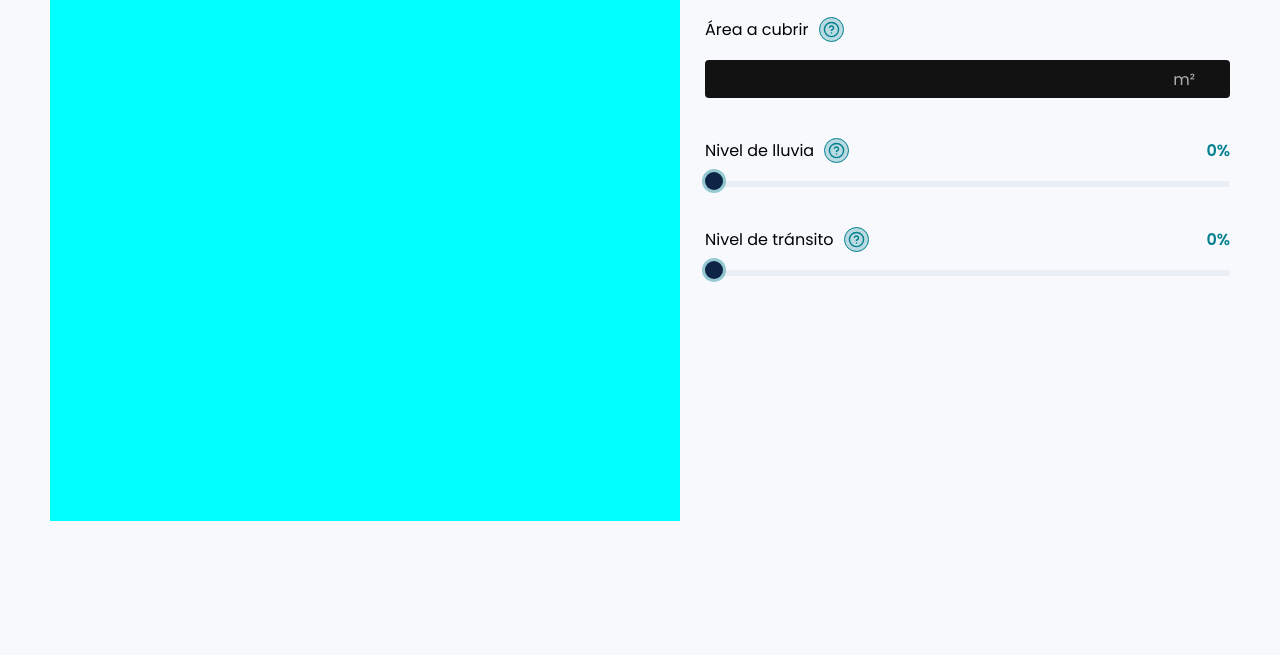
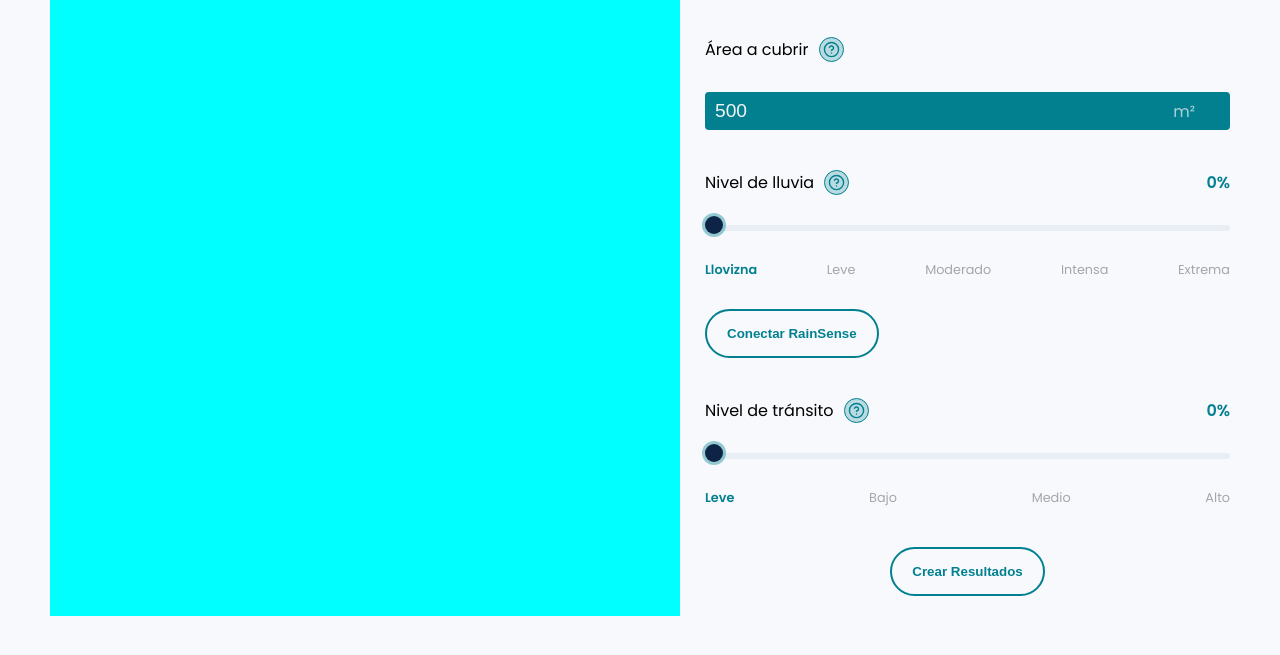
Before and after one commit to Cesarin1728/HardoquinConnectWeb, a plain HTML site: page Frontend/Pages/datosSimulacion.html in a window 1280 px wide. Shown: the part 229-884 px from the top of the page. Before the commit the page ends 800 px from the top, so only its background shows below. Drawn offline with nearby package versions, Linux system fonts and the light colour scheme.

Commit message:
Agregando más cositas a lo de pedir datos de simulación. Ya se agrego el boton para el embebido con su respectivo event Listener para el click

```diff
--- a/Frontend/CSS/components.css
+++ b/Frontend/CSS/components.css
@@ -620,3 +620,25 @@
 }
 
 /* -------- REUTILIZABLE ENDS ---------- */
+
+/* -------- REUTILIZABLE ENDS ---------- */
+
+.btn--primary {
+    background-color: transparent;
+    color: rgb(var(--color-acento-azul));
+    font-weight: bold;
+    max-width: 200px;
+    text-align: center;
+    outline: none;
+    border: 2px solid rgb(var(--color-acento-azul));
+    padding-block: 15px;
+    padding-inline: 20px;
+    border-radius: 25px;
+    transition: background-color 0.2s, color 0.2s;
+}
+
+.btn--primary:hover {
+    background-color: rgb(var(--color-acento-azul));
+    color: rgb(var(--color-blanco));
+}
+/* -------- REUTILIZABLE ENDS ---------- */
--- a/Frontend/CSS/datosSimulacion.css
+++ b/Frontend/CSS/datosSimulacion.css
@@ -22,12 +22,13 @@ main.section {
     display: flex;
     flex-direction: column;
     justify-content: center;
-
-    gap: 20px;
+    height: 100%;
+    gap: 40px;
 }
 
 .request-data__form {
     display: flex;
+    flex-grow: 1;
     flex-direction: column;
     gap: 40px;
 }
@@ -51,7 +52,7 @@ main.section {
 .request-data__field {
     display: flex;
     flex-direction: column;
-    gap: 18px;
+    gap: 30px;
 }
 
 .request-data__label-group {
@@ -90,6 +91,7 @@ main.section {
 
 .request-data__field input[type="number"] {
     color-scheme: dark;
+    background-color: rgb(var(--color-acento-azul));
     border: none;
     border-radius: 4px;
     outline: none;
@@ -101,6 +103,7 @@ main.section {
 
 .request-data__field input[type="range"] {
     -webkit-appearance: none;
+    appearance: none;
     width: 100%;
     height: 6px;
     background: transparent;
@@ -126,6 +129,11 @@ main.section {
     margin-top: -6px;
     position: relative;
     z-index: 2;
+    transition: transform 0.2s;
+}
+
+.request-data__field input[type="range"]:hover::-webkit-slider-thumb {
+    transform: scale(1.2);
 }
 
 /* FIREFOX */
@@ -141,6 +149,11 @@ main.section {
     background: rgb(var(--color-acento-azul));
     border-radius: 50%;
     border: none;
+    transition: transform 0.2s;
+}
+
+.request-data__field input[type="range"]:hover::-moz-range-thumb {
+    transform: scale(1.2);
 }
 
 .request-data__help {
@@ -149,6 +162,7 @@ main.section {
 
 .request-data__tooltip {
     position: absolute;
+    z-index: -1;
     opacity: 0;
     top: 50%;
     left: 100%;
@@ -184,3 +198,28 @@ main.section {
     opacity: 1;
     z-index: 3;
 }
+
+.request-data__range_help {
+    display: flex;
+    justify-content: space-between;
+}
+
+.request-data__range_help-value {
+    color: color-mix(in srgb, rgb(var(--color-fondo-oscuro)) 70%, #000 30%);
+    font-size: 0.8rem;
+    font-weight: 400;
+    transition: color 0.1s;
+}
+
+.request-data__range_help-value--active {
+    color: rgb(var(--color-acento-azul));
+    font-weight: bold;
+}
+
+.request-data__btn--submit {
+    align-self: center;
+}
+
+.request-data__btn--rain-sense {
+    align-self: start;
+}
--- a/Frontend/Js/main-datosSimulacion.js
+++ b/Frontend/Js/main-datosSimulacion.js
@@ -2,6 +2,57 @@ import { initNavbar } from "./navbar.js";
 import { activeTab } from "./navbar.js";
 
 const ranges = document.querySelectorAll('input[type="range"]');
+const rainLevels = [
+    {
+        min: 0,
+        max: 10,
+        label: 'llovizna'
+    },
+    {
+        min: 11,
+        max: 35,
+        label: 'leve'
+    },
+    {
+        min: 36,
+        max: 60,
+        label: 'moderado'
+    },
+    {
+        min: 61,
+        max: 85,
+        label: 'intensa'
+    },
+    {
+        min: 86,
+        max: 100,
+        label: 'extrema'
+    }
+];
+
+const transitLevels = [
+    {
+        min: 0,
+        max: 15,
+        label: 'leve'
+    },
+    {
+        min: 16,
+        max: 50,
+        label: 'bajo'
+    },
+    {
+        min: 51,
+        max: 85,
+        label: 'medio'
+    },
+    {
+        min: 86,
+        max: 100,
+        label: 'alto'
+    }
+];
+
 
 ranges.forEach(itm => {
     itm.addEventListener("input", () => {
@@ -19,7 +70,49 @@ ranges.forEach(itm => {
             )
         `;
         valueText.textContent = `${value}%`
+        const rainRange = document.getElementById('rain-level-input');
+        const transitRange = document.getElementById('transit-level-input');
+        const rainLevelTexts = document.querySelectorAll('#request-data__range-help--rain [data-level]');
+        const transitLevelTexts = document.querySelectorAll('#request-data__range-help--transit [data-level]');
+
+        const currentRainValue = rainLevels.find(level => {
+            return rainRange.value >= level.min && rainRange.value <= level.max;
+        });
+
+        const currentTransitValue = transitLevels.find(level => {
+            return transitRange.value >= level.min && transitRange.value <= level.max;
+        });
+
+        rainLevelTexts.forEach(text => {
+            text.classList.remove('request-data__range_help-value--active');
+        });
+        transitLevelTexts.forEach(text => {
+            text.classList.remove('request-data__range_help-value--active');
+        });
+
+        const activeRainText = document.querySelector(`#request-data__range-help--rain [data-level="${currentRainValue.label}"]`);
+        const activeTransitText = document.querySelector(`#request-data__range-help--transit [data-level="${currentTransitValue.label}"]`);
+
+        console.log(activeRainText);
+        console.log(currentRainValue.label);
+        activeRainText.classList.add('request-data__range_help-value--active');
+        activeTransitText.classList.add('request-data__range_help-value--active');
     });
+});
+
+const form = document.querySelector('.request-data__form');
+
+form.addEventListener('submit', (e) => {
+    e.preventDefault();
+    const formData = new FormData(form);
+    console.log(formData.get('rain-level'));
+})
+
+const btnRainSense = document.querySelector('.request-data__btn--rain-sense');
+
+btnRainSense.addEventListener('click', () => {
+    //CESAR LABURA AQUI
+    console.log('click btn rain sense');
 });
 
 document.addEventListener("DOMContentLoaded", async () =>{
--- a/Frontend/Pages/datosSimulacion.html
+++ b/Frontend/Pages/datosSimulacion.html
@@ -36,7 +36,7 @@
                         </span>
                     </div>
                     <div class="request-data__number-wrapper">
-                        <input type="number" name="area" id="area-input">
+                        <input type="number" name="area" id="area-input" value="500" step="5">
                         <span class="request-data__unit">m²</span>
                     </div>
                 </div>
@@ -52,6 +52,14 @@
                         <strong class="request-data__value">0%</strong>
                     </div>
                     <input type="range" name="rain-level" id="rain-level-input" value="0" step="5" min="0" max="100">
+                    <div class="request-data__range_help" id="request-data__range-help--rain">
+                        <strong data-level="llovizna" class="request-data__range_help-value request-data__range_help-value--active">Llovizna</strong>
+                        <strong data-level="leve" class="request-data__range_help-value">Leve</strong>
+                        <strong data-level="moderado" class="request-data__range_help-value">Moderado</strong>
+                        <strong data-level="intensa" class="request-data__range_help-value">Intensa</strong>
+                        <strong data-level="extrema" class="request-data__range_help-value">Extrema</strong>
+                    </div>
+                    <button type="button" class="btn--primary request-data__btn--rain-sense">Conectar RainSense</button>
                 </div>
                 <div class="request-data__field">
                     <div class="request-data__label-group">
@@ -65,7 +73,14 @@
                         <strong class="request-data__value">0%</strong>
                     </div>
                     <input type="range" name="transit-level" id="transit-level-input" value="0" step="5" min="0" max="100">
+                    <div class="request-data__range_help" id="request-data__range-help--transit">
+                        <strong data-level="leve" class="request-data__range_help-value request-data__range_help-value--active">Leve</strong>
+                        <strong data-level="bajo" class="request-data__range_help-value">Bajo</strong>
+                        <strong data-level="medio" class="request-data__range_help-value">Medio</strong>
+                        <strong data-level="alto" class="request-data__range_help-value">Alto</strong>
+                    </div>
                 </div>
+                <button type="submit" class="btn--primary request-data__btn--submit">Crear Resultados</button>
             </form>
         </section>
     </main>
```
